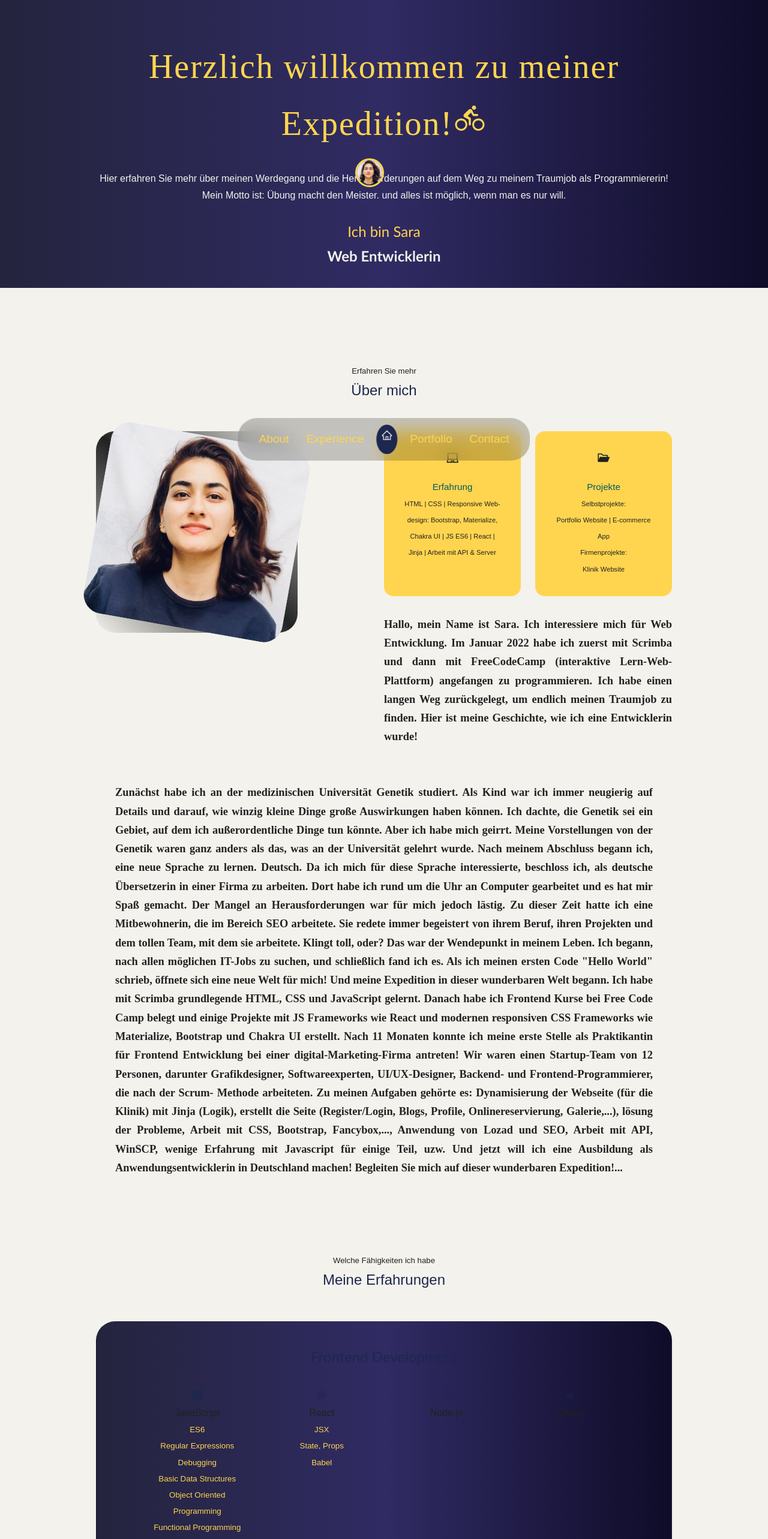
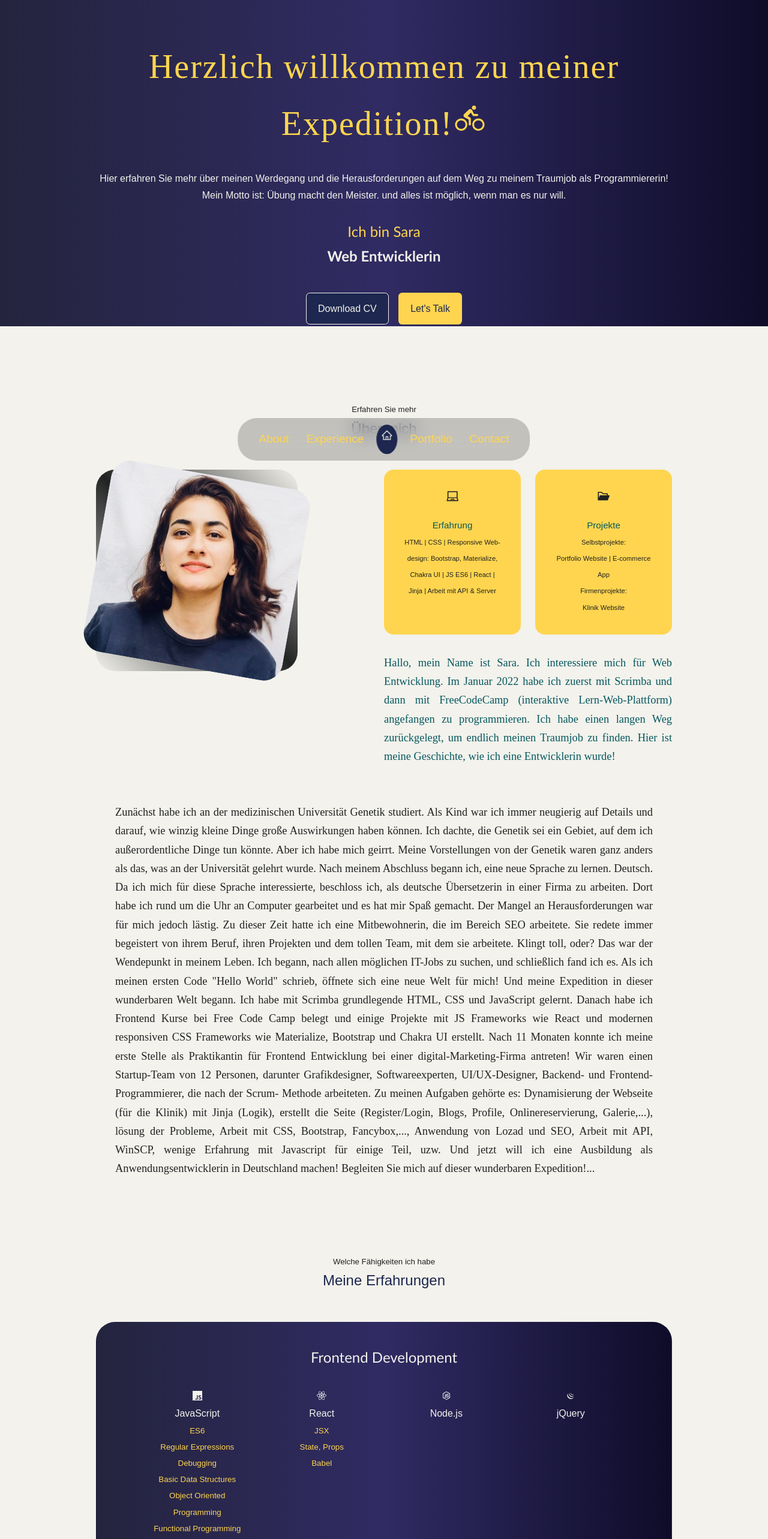
Before and after one commit to Sarah-Rz/mein-traumjob, a React (Create React App) app: page / in a window 1280 px wide. Shown: the top 2566 px of the page at 60% size. Built offline with nearby package versions, Linux system fonts and the light colour scheme; a web font is replaced by a local one.

Commit message:
header and about changed

```diff
--- a/src/components/about/about.css
+++ b/src/components/about/about.css
@@ -65,11 +65,11 @@
     color: var(--color-dark);
 }
 
-.about__story {
+.about__story > p {
     font-family: 'Poor Story', cursive;
     font-size: 1.15rem;
     text-align: justify;
-    font-weight: bold;
+    color: var(--color-light);
 }
 
 .about__story-part-2 {
@@ -78,7 +78,6 @@
     width: 70%;
     margin: 20px auto;
     text-align: justify;
-    font-weight: bold;
     color: var(--color-dark);
 }
 
--- a/src/components/experience/experience.css
+++ b/src/components/experience/experience.css
@@ -18,15 +18,15 @@
 .experience__container > div h3 {
     text-align: center;
     margin-bottom: 2rem;
-    color: var(--color-primary);
+    color: var(--color-white);
 }
 .experience__container > div h4 {
-    color: var(--color-lighter);
+    color: var(--color-white);
 
 }
 
 .experience__details-icon {
-    color: var(--color-primary);
+    color: var(--color-white);
 }
 
 .experience__content-frontend {
--- a/src/components/header/Header.jsx
+++ b/src/components/header/Header.jsx
@@ -1,7 +1,6 @@
 import React from 'react'
 import './header.css'
 import CTA from './CTA'
-import Me3 from "../../assets/Me3.jpg";
 import {IoIosBicycle} from 'react-icons/io'
 
 const Header = () => {
@@ -13,9 +12,6 @@ const Header = () => {
         <p className="text-sub">Mein Motto ist: Übung macht den Meister. und alles ist möglich, wenn man es nur will.</p>
        <br />
         <h3 className="text-light">Ich bin Sara</h3>
-        <div className="header-img-small">
-          <img src={Me3} alt="" />
-        </div>
         <h2 className="text-primary">Web Entwicklerin</h2>
         <CTA />
       </div>
--- a/src/components/header/header.css
+++ b/src/components/header/header.css
@@ -73,28 +73,18 @@ header {
 
 }
 
-.header-img-small {
-    width: 3rem;
-    height: 3rem;
-    position: absolute;
-    right: 30rem;
-    top: 12.5rem;
-
-}
-.header-img-small > img {
-    border-radius: 50%;
-    border: 3px solid var(--color-bg);
-
-}
 .text-sub {
     color: var(--color-white);
 }
 
 /* ===================  (MEDIUM DEVICES) ======================== */
-@media screen and (max-width: 1024px) {
+
+@media screen and (max-width: 1590px) {
     header {
         height: 68vh;
     }
+
+
 }
 
 /* ===================  (SMALL DEVICES) ======================== */
@@ -108,10 +98,5 @@ header {
         display: none;
 
     }
-    .header-img-small {
-        right: 3.5rem;
-        top: 35.5rem;
-
-    }
 
 }
```
